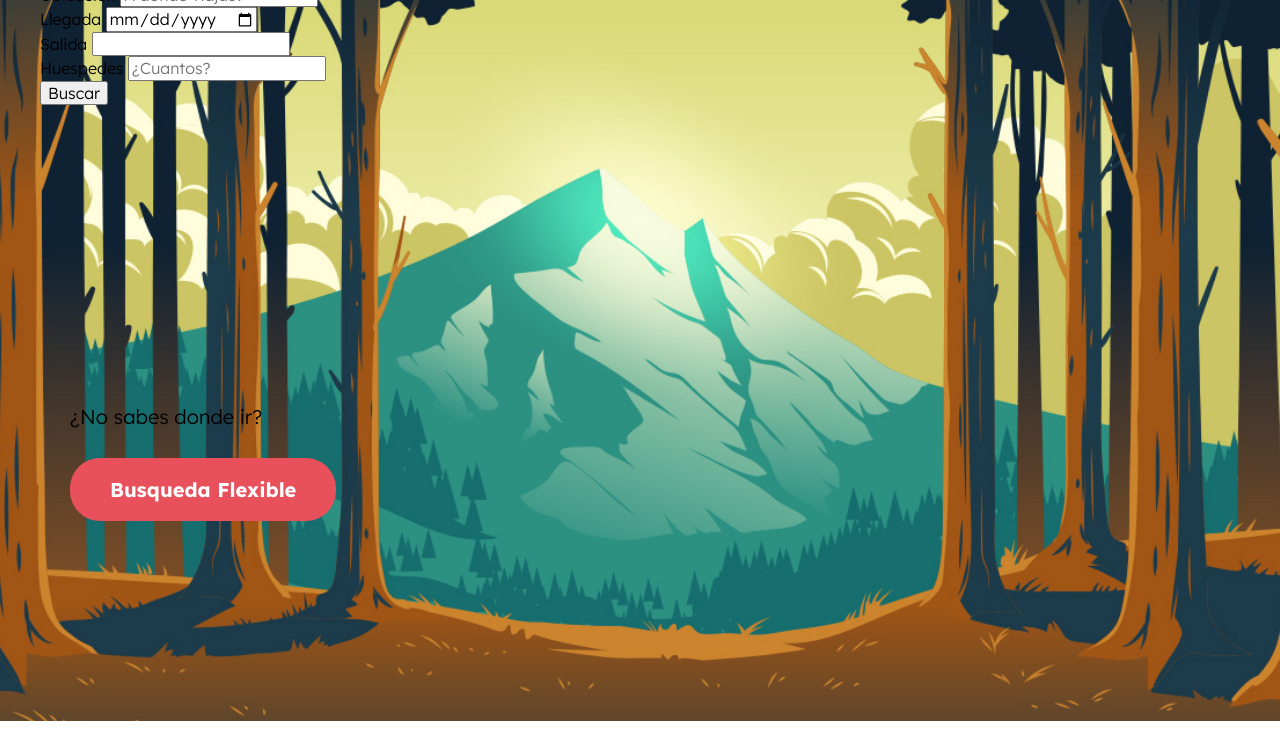
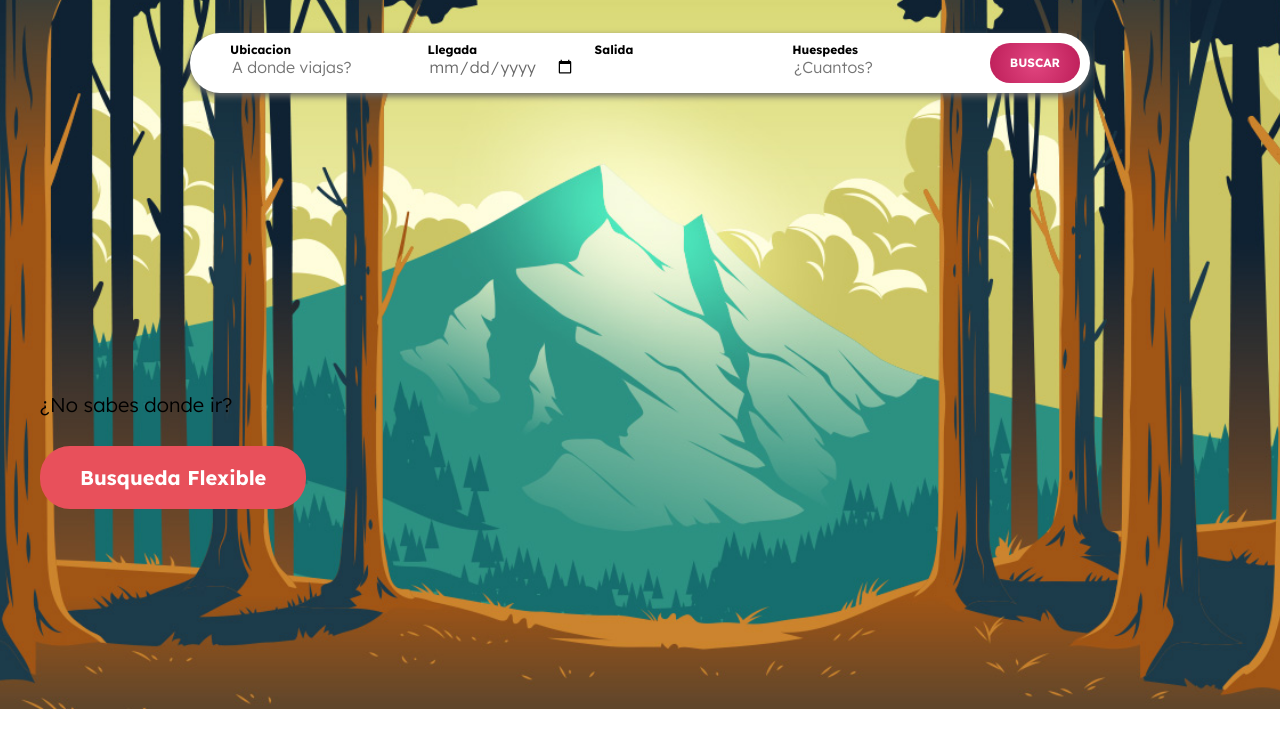
Before and after one commit to yorudevv-hub/ClondeAirBnB, a website: page index.html in a window 1280 px wide. Shown: the part 70-800 px from the top of the page. Drawn offline with Linux system fonts and the light colour scheme.

Commit message:
feat: complete header form

```diff
--- a/index.html
+++ b/index.html
@@ -54,11 +54,11 @@
             <input type="submit" class="formulario__submit" value="Buscar">
             </div>
 
-            <div class="header__busqueda contenedor">
+        </form>
+        <div class="header__busqueda contenedor">
                 <p class="header__busqueda-label">¿No sabes donde ir?</p>
                 <a href="#" class="header__busqueda-boton">Busqueda Flexible</a>
             </div>
-        </form>
     </header>
 </body>
 
--- a/src/scss/ui/header/_formulario.scss
+++ b/src/scss/ui/header/_formulario.scss
@@ -0,0 +1,58 @@
+@use "base/variables" as v;
+@use "sass:color";
+@use "base/mixins" as m;
+
+.formulario {
+  margin: 5rem auto 2rem auto;
+  background-color: v.$blanco;
+  border-radius: 5rem;
+  box-shadow: 0px 3px 7px 0px v.$gris;
+  padding: 3rem 0;
+  @include m.desktop {
+    display: flex;
+    justify-content: space-between;
+    max-width: 90rem;
+    padding: 0;
+  }
+
+  &__campo {
+    padding: 1rem 1rem;
+    display: flex;
+    flex-direction: column;
+
+    &:nth-child(1) {
+      @include m.desktop {
+        padding-left: 4rem;
+      }
+    }
+
+    &:hover {
+      background-color: #f0f0f0;
+      border-radius: 5rem;
+      box-shadow: 0px 6px 20px rgb(0 0 0 / 40%);
+    }
+  }
+
+  &__label {
+    font-size: 1.2rem;
+    font-weight: 900;
+  }
+
+  &__input {
+    border: none;
+    width: 100%;
+    color: v.$gris;
+  }
+  &__submit {
+    display: block;
+    height: 4rem;
+    border: none;
+    border-radius: 2rem;
+    background-image: radial-gradient( circle,color.adjust(v.$secundario, $lightness: 15%) 0%,v.$secundario 100%);
+    padding: 0 2rem;
+    color: v.$blanco;
+    text-transform: uppercase;
+    font-weight: 700;
+    font-size: 1.2rem;
+  }
+}
```
Also changed, not shown: build/css/app.css.
